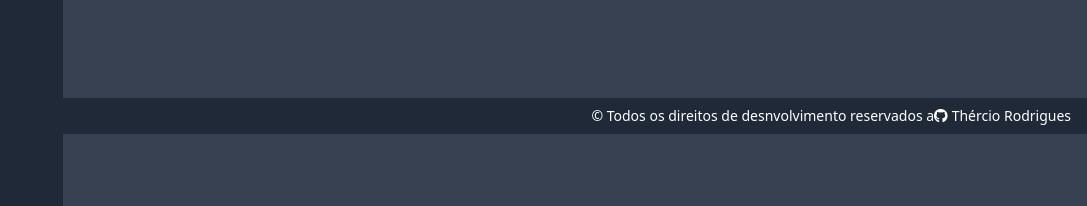
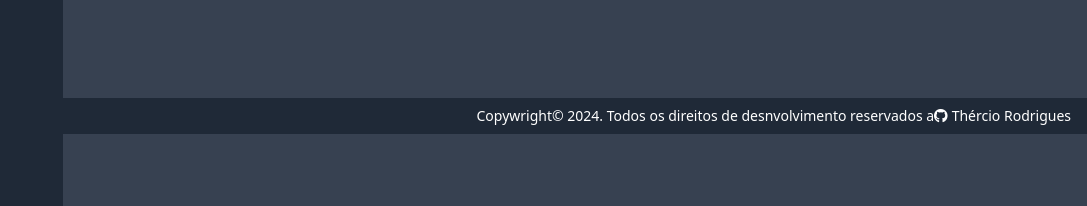
Before and after one commit to thercior/code-assistent, a Django app: page /accounts/editar_perfil/1 in a window 1280 px wide. Shown: the part 666-872 px from the top of the page, without its empty margins (193-1280 px from the left). Run offline with Django 5.2, Linux system fonts and the light colour scheme; the visitor is signed in with stand-in values (Sample User, id 1); data comes from the database, SQL or seed files in the repository; data that the repository does not hold is empty; some libraries are stand-ins or nearby versions.

Commit message:
:lipstick: style: alterado descrição do footer

```diff
--- a/templates/components/_footer.html
+++ b/templates/components/_footer.html
@@ -1,6 +1,6 @@
 <footer class="bottom-0 w-full bg-gray-800 text-white py-2 text-sm boder-t border-gray-700">
     <div class="container mx-auto flex flex-col sm:flex-row  justify-end items-center px-4">
-        <span class="text-center sm:text-left">© Todos os direitos de desnvolvimento reservados a </span>
+        <span class="text-center sm:text-left">Copywright© 2024. Todos os direitos de desnvolvimento reservados a </span>
         <a href="https://github.com/thercior" target="_blank" class="flex items-center mt-2 sm:mt-0 hover:text-blue-400">
             <i class="fab fa-github mr-1"></i> Thércio Rodrigues
         </a>
```
